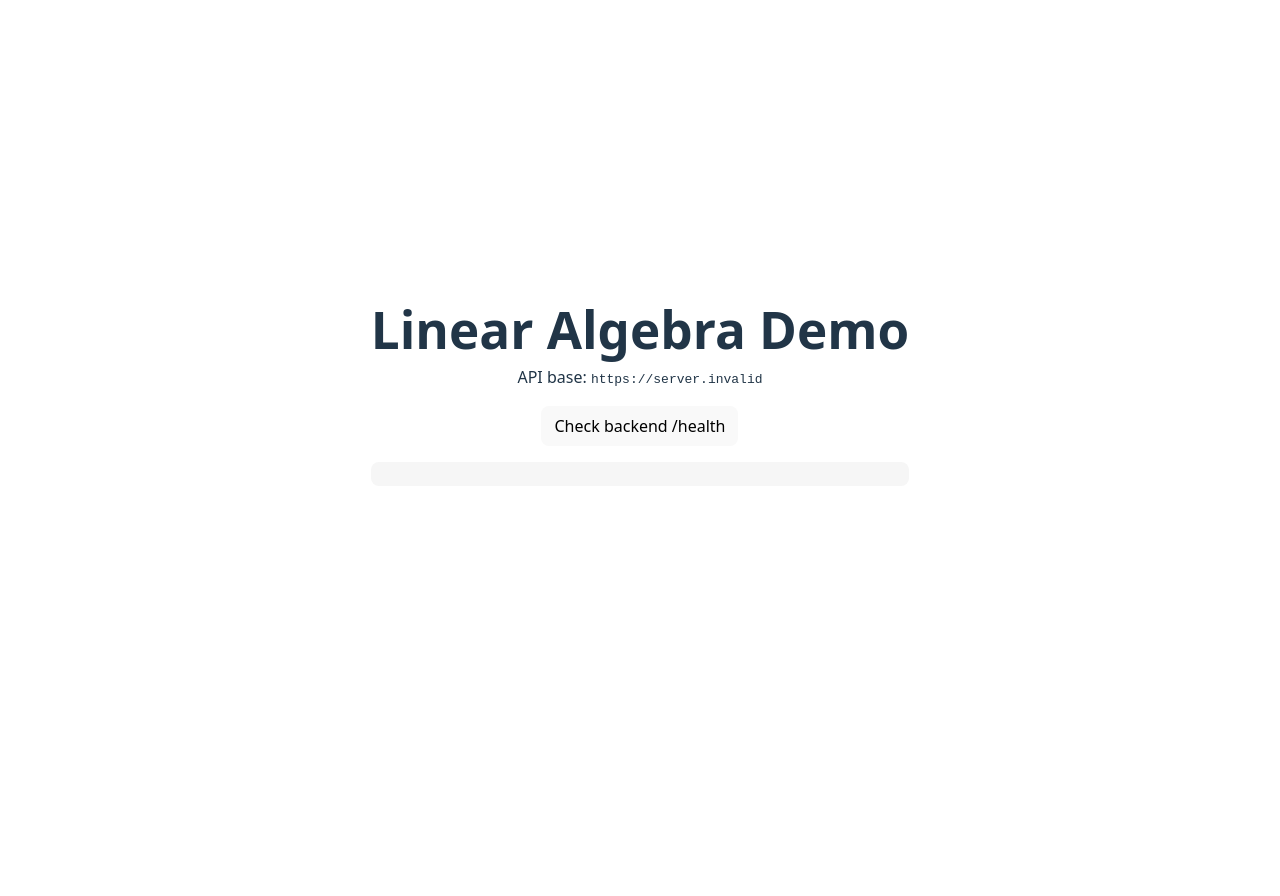
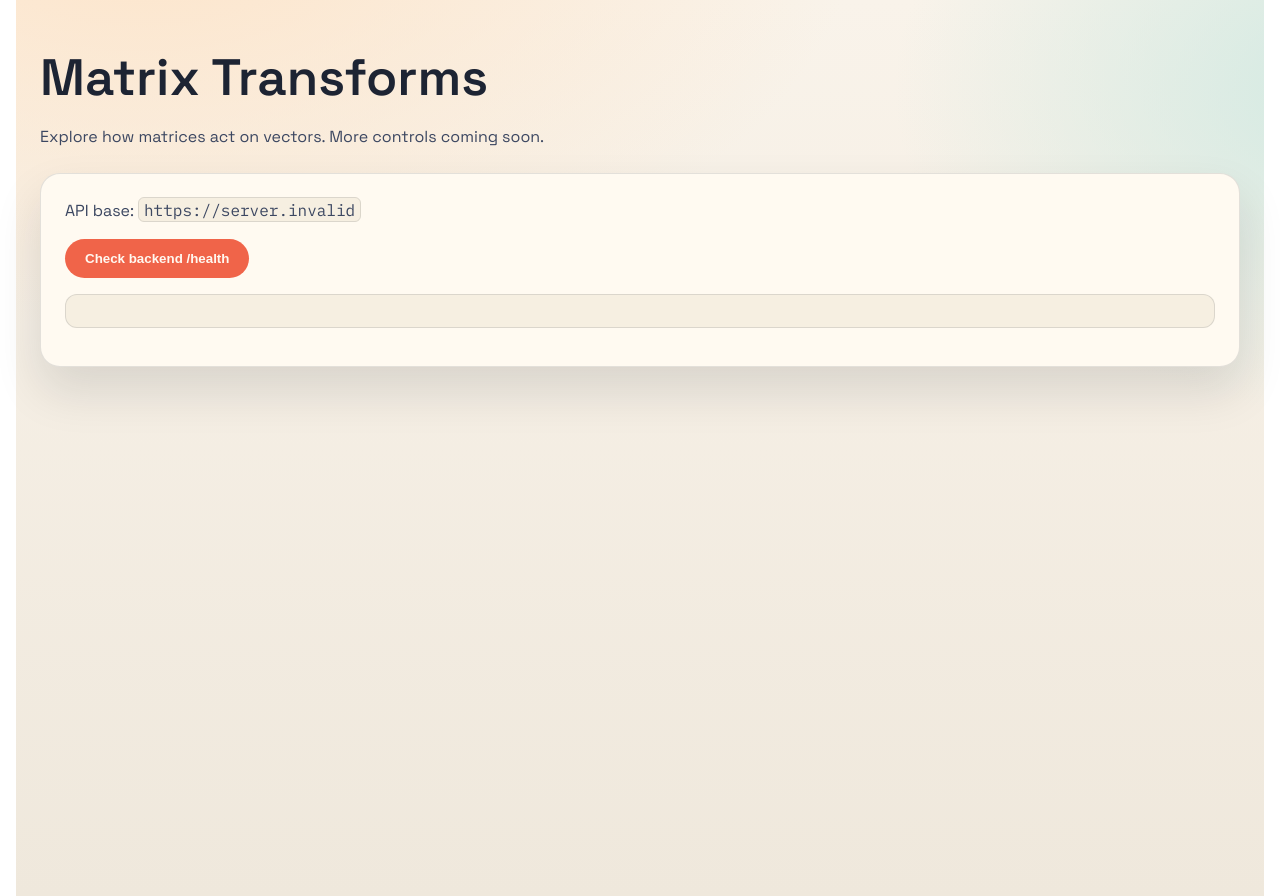
Before and after one commit to mikilfoss-code/linalg-demos, a website built with Vite: page demos/linalg-matrix_transforms/frontend/index.html in a window 1280 px wide. Before the commit the page ends 800 px from the top, so only its background shows below. Built offline with nearby package versions, Linux system fonts and the light colour scheme; no server answers.

Commit message:
chore: sync pending repo changes

```diff
--- a/demos/linalg-matrix_transforms/frontend/index.html
+++ b/demos/linalg-matrix_transforms/frontend/index.html
@@ -4,7 +4,17 @@
     <meta charset="UTF-8" />
     <link rel="icon" type="image/svg+xml" href="/vite.svg" />
     <meta name="viewport" content="width=device-width, initial-scale=1.0" />
-    <title>frontend</title>
+    <meta
+      name="description"
+      content="Explore how matrices transform vectors with interactive demos."
+    />
+    <link rel="preconnect" href="https://fonts.googleapis.com" />
+    <link rel="preconnect" href="https://fonts.gstatic.com" crossorigin />
+    <link
+      href="https://fonts.googleapis.com/css2?family=Space+Grotesk:wght@400;500;600&family=IBM+Plex+Mono:wght@400;500&display=swap"
+      rel="stylesheet"
+    />
+    <title>Matrix Transform Explorer</title>
   </head>
   <body>
     <div id="app"></div>
--- a/demos/linalg-matrix_transforms/frontend/src/main.ts
+++ b/demos/linalg-matrix_transforms/frontend/src/main.ts
@@ -1,3 +1,4 @@
+import "@shared/ui/demo-shell.css";
 import "./style.css";
 import { getApiBaseUrl, health } from "./lib/api";
 
@@ -7,13 +8,24 @@ const el = document.querySelector<HTMLDivElement>("#app");
 if (!el) throw new Error("Missing #app element");
 
 el.innerHTML = `
-  <div style="font-family: system-ui, sans-serif; max-width: 720px; margin: 2rem auto; padding: 1rem;">
-    <h1 style="margin: 0 0 0.5rem 0;">Linear Algebra Demo</h1>
-    <p style="margin: 0 0 1rem 0;">
-      API base: <code>${API_BASE}</code>
-    </p>
-    <button id="btn" style="padding: 0.5rem 0.75rem;">Check backend /health</button>
-    <pre id="out" style="margin-top: 1rem; padding: 0.75rem; background: #f6f6f6; border-radius: 8px; overflow:auto;"></pre>
+  <div class="demo-shell">
+    <header class="demo-header">
+      <div>
+        <h1 class="demo-title">Matrix Transforms</h1>
+        <p class="demo-subtitle">
+          Explore how matrices act on vectors. More controls coming soon.
+        </p>
+      </div>
+    </header>
+    <section class="demo-panel">
+      <p class="demo-subtitle">
+        API base: <code>${API_BASE}</code>
+      </p>
+      <div class="demo-actions">
+        <button class="demo-button" id="btn">Check backend /health</button>
+      </div>
+      <pre class="demo-output" id="out" aria-live="polite"></pre>
+    </section>
   </div>
 `;
 
--- a/demos/linalg-matrix_transforms/frontend/src/style.css
+++ b/demos/linalg-matrix_transforms/frontend/src/style.css
@@ -1,96 +1,11 @@
-:root {
-  font-family: system-ui, Avenir, Helvetica, Arial, sans-serif;
-  line-height: 1.5;
-  font-weight: 400;
-
-  color-scheme: light dark;
-  color: rgba(255, 255, 255, 0.87);
-  background-color: #242424;
-
-  font-synthesis: none;
-  text-rendering: optimizeLegibility;
-  -webkit-font-smoothing: antialiased;
-  -moz-osx-font-smoothing: grayscale;
+body {
+  margin: 0;
 }
 
-a {
-  font-weight: 500;
-  color: #646cff;
-  text-decoration: inherit;
+code {
+  font-family: var(--demo-font-mono);
+  padding: 0.1em 0.3em;
+  border-radius: 6px;
+  border: 1px solid var(--demo-border);
+  background: var(--demo-surface-2);
 }
-a:hover {
-  color: #535bf2;
-}
-
-body {
-  margin: 0;
-  display: flex;
-  place-items: center;
-  min-width: 320px;
-  min-height: 100vh;
-}
-
-h1 {
-  font-size: 3.2em;
-  line-height: 1.1;
-}
-
-#app {
-  max-width: 1280px;
-  margin: 0 auto;
-  padding: 2rem;
-  text-align: center;
-}
-
-.logo {
-  height: 6em;
-  padding: 1.5em;
-  will-change: filter;
-  transition: filter 300ms;
-}
-.logo:hover {
-  filter: drop-shadow(0 0 2em #646cffaa);
-}
-.logo.vanilla:hover {
-  filter: drop-shadow(0 0 2em #3178c6aa);
-}
-
-.card {
-  padding: 2em;
-}
-
-.read-the-docs {
-  color: #888;
-}
-
-button {
-  border-radius: 8px;
-  border: 1px solid transparent;
-  padding: 0.6em 1.2em;
-  font-size: 1em;
-  font-weight: 500;
-  font-family: inherit;
-  background-color: #1a1a1a;
-  cursor: pointer;
-  transition: border-color 0.25s;
-}
-button:hover {
-  border-color: #646cff;
-}
-button:focus,
-button:focus-visible {
-  outline: 4px auto -webkit-focus-ring-color;
-}
-
-@media (prefers-color-scheme: light) {
-  :root {
-    color: #213547;
-    background-color: #ffffff;
-  }
-  a:hover {
-    color: #747bff;
-  }
-  button {
-    background-color: #f9f9f9;
-  }
-}
--- a/demos/shared/src/ui/demo-shell.css
+++ b/demos/shared/src/ui/demo-shell.css
@@ -1,31 +1,68 @@
 .demo-shell {
+  --demo-font-sans: "Space Grotesk", sans-serif;
+  --demo-font-mono: "IBM Plex Mono", "SFMono-Regular", "Consolas", "Liberation Mono", monospace;
+
+  --demo-space-0: 0;
+  --demo-space-1: 0.25rem;
+  --demo-space-2: 0.5rem;
+  --demo-space-3: 0.75rem;
+  --demo-space-4: 1rem;
+  --demo-space-5: 1.25rem;
+  --demo-space-6: 1.5rem;
+  --demo-space-7: 2rem;
+  --demo-space-8: 2.5rem;
+  --demo-space-9: 3.5rem;
+
   --demo-ink: #1d2433;
   --demo-ink-soft: #3c4761;
+  --demo-paper: #f4f0e6;
   --demo-surface: #fffaf1;
+  --demo-surface-2: #f6efe1;
+  --demo-accent: #f06449;
+  --demo-accent-2: #2a9d8f;
+  --demo-accent-contrast: #fff8f0;
+
   --demo-border: rgba(29, 36, 51, 0.12);
   --demo-shadow: rgba(18, 24, 33, 0.12);
+  --demo-shadow-soft: rgba(24, 30, 40, 0.14);
+
   --demo-radius: 16px;
-  --demo-gap: 1rem;
+  --demo-panel-radius: 20px;
+  --demo-gap: var(--demo-space-4);
+
+  --demo-bg-radial-1: #fde4c9;
+  --demo-bg-radial-2: #cfe9e2;
+  --demo-bg-linear-top: #f9f3ea;
+  --demo-bg-linear-bottom: #efe8dc;
 
   color: var(--demo-ink);
-  font-family: "Space Grotesk", sans-serif;
+  background-color: var(--demo-paper);
+  background:
+    radial-gradient(1200px 700px at 10% -10%, var(--demo-bg-radial-1) 0%, transparent 60%),
+    radial-gradient(900px 600px at 110% 10%, var(--demo-bg-radial-2) 0%, transparent 55%),
+    linear-gradient(180deg, var(--demo-bg-linear-top) 0%, var(--demo-bg-linear-bottom) 100%);
+  font-family: var(--demo-font-sans);
   line-height: 1.5;
-  max-width: 960px;
-  margin: 2rem auto;
-  padding: 2rem;
+  text-rendering: optimizeLegibility;
+  -webkit-font-smoothing: antialiased;
+  max-width: 1200px;
+  margin: 0 auto;
+  padding: var(--demo-space-8) var(--demo-space-6) var(--demo-space-9);
+  min-height: 100vh;
 }
 
 .demo-header {
   display: flex;
-  align-items: baseline;
+  flex-wrap: wrap;
+  align-items: flex-end;
   justify-content: space-between;
   gap: var(--demo-gap);
-  margin-bottom: 1.5rem;
+  margin-bottom: var(--demo-space-6);
 }
 
 .demo-title {
-  margin: 0;
-  font-size: clamp(2rem, 4vw, 2.75rem);
+  margin: 0 0 var(--demo-space-2);
+  font-size: clamp(2.4rem, 4vw, 3.6rem);
 }
 
 .demo-subtitle {
@@ -36,34 +73,46 @@
 .demo-panel {
   background: var(--demo-surface);
   border: 1px solid var(--demo-border);
-  border-radius: var(--demo-radius);
-  padding: 1.5rem;
-  box-shadow: 0 20px 40px var(--demo-shadow);
+  border-radius: var(--demo-panel-radius);
+  padding: var(--demo-space-6);
+  box-shadow: 0 24px 48px var(--demo-shadow);
 }
 
 .demo-actions {
   display: flex;
   flex-wrap: wrap;
-  gap: 0.75rem;
-  margin-top: 1rem;
+  gap: var(--demo-space-3);
+  margin-top: var(--demo-space-4);
 }
 
 .demo-button {
   border: none;
   border-radius: 999px;
-  padding: 0.6rem 1.2rem;
+  padding: var(--demo-space-3) var(--demo-space-5);
   font-weight: 600;
   cursor: pointer;
-  background: #f06449;
-  color: #fff8f0;
+  background: var(--demo-accent);
+  color: var(--demo-accent-contrast);
+  transition: transform 0.2s ease, box-shadow 0.2s ease;
+}
+
+.demo-button:hover {
+  transform: translateY(-1px);
+  box-shadow: 0 12px 24px rgba(240, 100, 73, 0.25);
+}
+
+.demo-button:focus-visible {
+  outline: 3px solid rgba(240, 100, 73, 0.35);
+  outline-offset: 2px;
 }
 
 .demo-output {
-  margin-top: 1rem;
-  padding: 1rem;
+  margin-top: var(--demo-space-4);
+  padding: var(--demo-space-4);
   border-radius: 12px;
-  background: #f6f0e4;
-  font-family: "IBM Plex Mono", "SFMono-Regular", Consolas, "Liberation Mono", monospace;
+  border: 1px solid var(--demo-border);
+  background: var(--demo-surface-2);
+  font-family: var(--demo-font-mono);
   font-size: 0.9rem;
   white-space: pre-wrap;
 }
--- a/render.yaml
+++ b/render.yaml
@@ -43,12 +43,12 @@ services:
         destination: /index.html
 
   # -------------------------
-  # Demo: linalg-matrix_transformations (Vite static site)
+  # Demo: linalg-matrix_transforms (Vite static site)
   # -------------------------
   - type: web
-    name: demo-linalg-matrix-transformations
+    name: demo-linalg-matrix-transforms
     runtime: static
-    rootDir: demos/linalg-matrix_transformations/frontend
+    rootDir: demos/linalg-matrix_transforms/frontend
     buildCommand: npm i -g pnpm@10 && pnpm install --frozen-lockfile && pnpm build
     staticPublishPath: dist
     envVars:
```
Also changed, not shown: AGENT.md (renamed from AGENTS.md, +1 -1 lines), CODEMAP.md (+11 -3 lines), .agent/skills/restart-demos/SKILL.md (added), .agent/skills/update-demos/SKILL.md (added), .agent/workflows/run-local.md, 6 other files.
